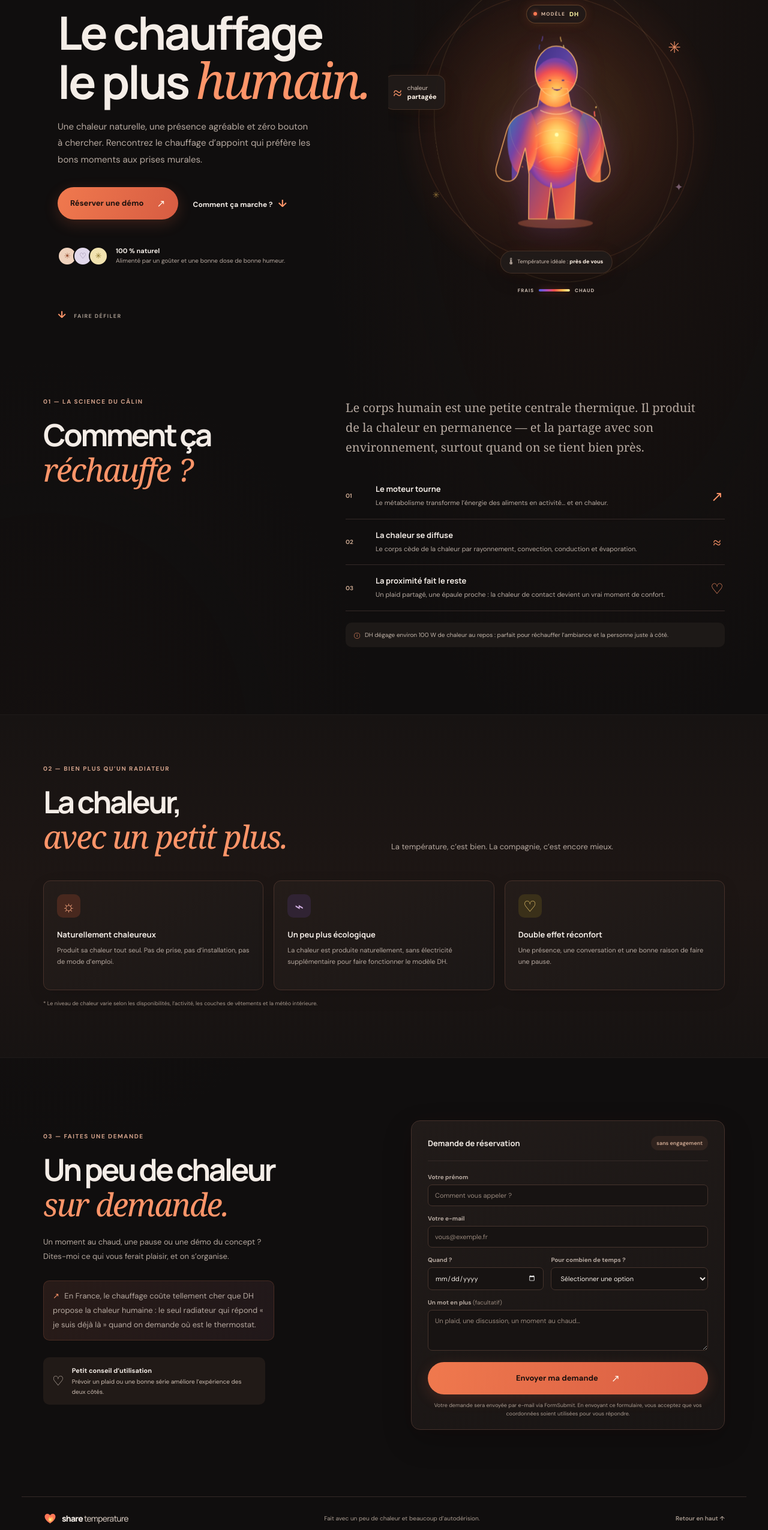
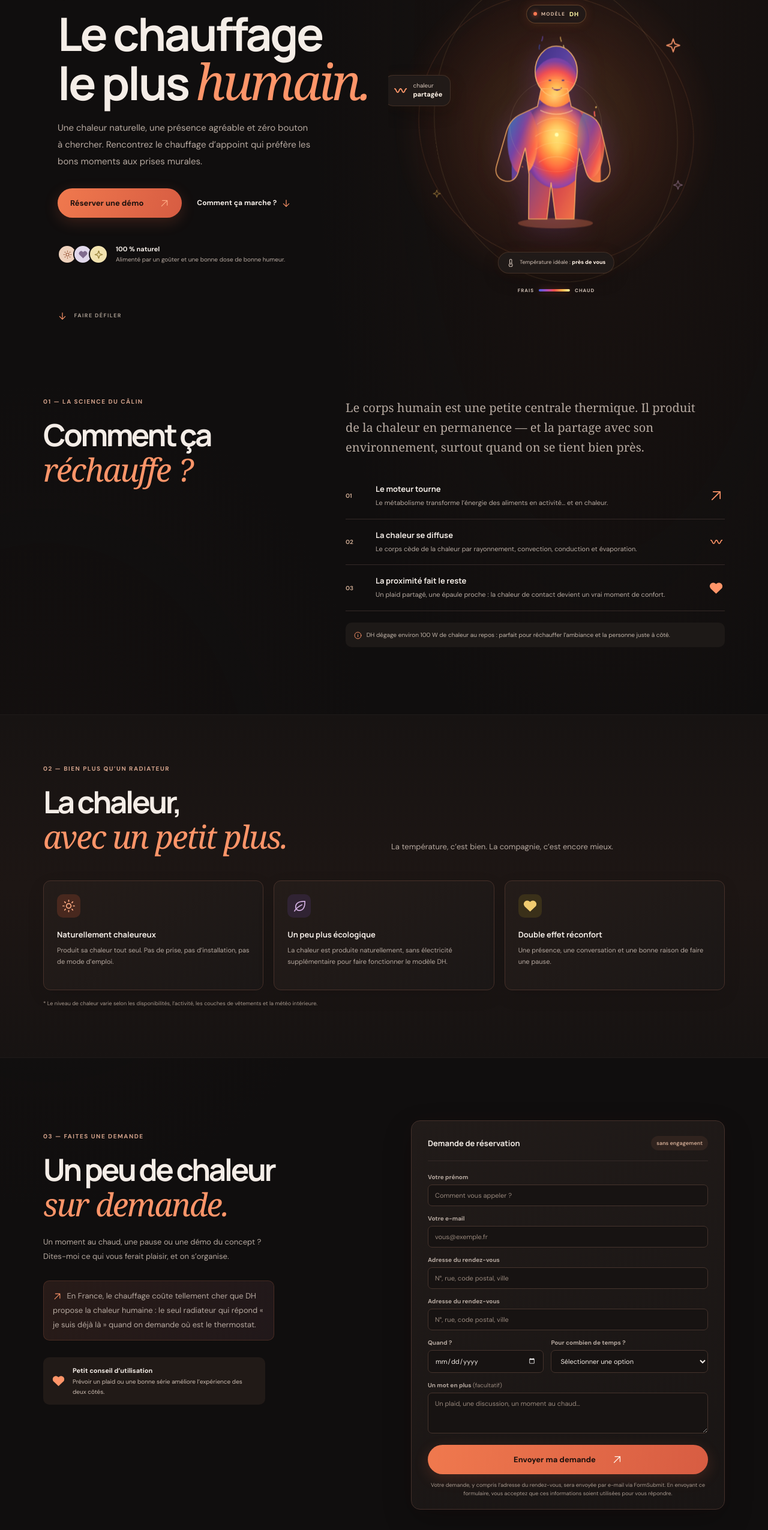
Before and after one commit to shindh7/human-heat, a plain HTML site: page index.html in a window 1280 px wide. Shown: the part 169-2720 px from the top of the page at 60% size. Drawn offline with Linux system fonts and the light colour scheme.

Commit message:
Use consistent icons and collect meeting address
Co-authored-by: Copilot <223556219+Copilot@users.noreply.github.com>

```diff
--- a/index.html
+++ b/index.html
@@ -19,6 +19,17 @@
     <script src="script.js" defer></script>
   </head>
   <body>
+    <svg class="icon-definitions" aria-hidden="true" focusable="false" xmlns="http://www.w3.org/2000/svg">
+      <symbol id="icon-arrow" viewBox="0 0 24 24"><path d="M5 19 19 5M7 5h12v12"/></symbol>
+      <symbol id="icon-down" viewBox="0 0 24 24"><path d="M12 4v16m-7-7 7 7 7-7"/></symbol>
+      <symbol id="icon-sun" viewBox="0 0 24 24"><circle cx="12" cy="12" r="4"/><path d="M12 2v2m0 16v2M4.93 4.93l1.42 1.42m11.3 11.3 1.42 1.42M2 12h2m16 0h2M4.93 19.07l1.42-1.42m11.3-11.3 1.42-1.42"/></symbol>
+      <symbol id="icon-heart" viewBox="0 0 24 24"><path d="M20.8 4.8a5.5 5.5 0 0 0-7.8 0L12 5.9l-1.1-1.1a5.5 5.5 0 0 0-7.8 7.8l1.1 1.1L12 21l7.8-7.3 1.1-1.1a5.5 5.5 0 0 0-.1-7.8Z"/></symbol>
+      <symbol id="icon-spark" viewBox="0 0 24 24"><path d="M12 2 14.5 9.5 22 12l-7.5 2.5L12 22l-2.5-7.5L2 12l7.5-2.5L12 2Z"/></symbol>
+      <symbol id="icon-thermometer" viewBox="0 0 24 24"><path d="M14 14.8V5a3 3 0 0 0-6 0v9.8a5 5 0 1 0 6 0Z"/><path d="M11 12v6"/></symbol>
+      <symbol id="icon-wave" viewBox="0 0 24 24"><path d="M3 9c2.4 0 2.4 6 4.8 6s2.4-6 4.8-6 2.4 6 4.8 6S19.8 9 22.2 9"/></symbol>
+      <symbol id="icon-info" viewBox="0 0 24 24"><circle cx="12" cy="12" r="10"/><path d="M12 11v5m0-8h.01"/></symbol>
+      <symbol id="icon-leaf" viewBox="0 0 24 24"><path d="M20 4c-8.5 0-14 3.5-14 10a6 6 0 0 0 6 6c6.5 0 10-5.5 10-14V4h-2Z"/><path d="M4 21c3-5 7-8 13-11"/></symbol>
+    </svg>
     <header class="site-header">
       <a class="wordmark" href="#accueil" aria-label="Share temperature, accueil">
         <span class="wordmark-icon" aria-hidden="true"><svg viewBox="0 0 32 32" focusable="false"><path class="logo-heart" d="M16 28S3.5 20.7 3.5 12.3C3.5 5.7 11.6 2.8 16 9.2c4.4-6.4 12.5-3.5 12.5 3.1C28.5 20.7 16 28 16 28Z"/><path class="logo-flame" d="M16 24.3c-4.1-2.2-5.3-5.2-3.5-8.1.8-1.3 2-2.2 2.1-4.6 2.1 1.5 2.6 3.1 2.2 4.6 1.7-1.1 2.6-2.5 2.5-4.1 3.9 3.9 3.8 7.6.7 10.5-.9.8-2.2 1.4-4 1.7Z"/><path class="logo-flame-core" d="M16.1 21.7c-1.7-1.1-2.2-2.5-1.4-3.8.4-.7 1-1.1 1.1-2.1 1.5 1.2 2.6 2.4 2.2 3.7-.2 1-1 1.7-1.9 2.2Z"/></svg></span>
@@ -27,7 +38,7 @@
       <nav class="main-nav" aria-label="Navigation principale">
         <a href="#concept">Le concept</a>
         <a href="#benefices">Les avantages</a>
-        <a class="nav-cta" href="#reserver">Demander un devis <span aria-hidden="true">↗</span></a>
+        <a class="nav-cta" href="#reserver">Demander un devis <svg class="icon icon-arrow" aria-hidden="true"><use href="#icon-arrow"/></svg></a>
       </nav>
     </header>
 
@@ -41,12 +52,12 @@
             Rencontrez le chauffage d’appoint qui préfère les bons moments aux prises murales.
           </p>
           <div class="hero-actions">
-            <a class="button button-primary" href="#reserver">Réserver une démo <span aria-hidden="true">↗</span></a>
-            <a class="text-link" href="#concept">Comment ça marche ? <span aria-hidden="true">↓</span></a>
+            <a class="button button-primary" href="#reserver">Réserver une démo <svg class="icon icon-arrow" aria-hidden="true"><use href="#icon-arrow"/></svg></a>
+            <a class="text-link" href="#concept">Comment ça marche ? <svg class="icon icon-down" aria-hidden="true"><use href="#icon-down"/></svg></a>
           </div>
           <div class="hero-proof">
             <div class="avatar-stack" aria-hidden="true">
-              <span>☀</span><span>♡</span><span>✳</span>
+              <span><svg class="icon" aria-hidden="true"><use href="#icon-sun"/></svg></span><span><svg class="icon icon-heart" aria-hidden="true"><use href="#icon-heart"/></svg></span><span><svg class="icon" aria-hidden="true"><use href="#icon-spark"/></svg></span>
             </div>
             <p><strong>100 % naturel</strong><br><span>Alimenté par un goûter et une bonne dose de bonne humeur.</span></p>
           </div>
@@ -56,7 +67,7 @@
           <div class="art-orbit orbit-one"></div>
           <div class="art-orbit orbit-two"></div>
           <div class="art-sun" aria-hidden="true"></div>
-          <div class="heat-label"><span class="heat-label-icon">≈</span><span>chaleur<br><strong>partagée</strong></span></div>
+          <div class="heat-label"><svg class="icon icon-wave heat-label-icon" aria-hidden="true"><use href="#icon-wave"/></svg><span>chaleur<br><strong>partagée</strong></span></div>
           <div class="avatar-caption" aria-hidden="true"><span class="avatar-caption-dot"></span> MODÈLE <strong>DH</strong></div>
           <svg class="person-model thermal-avatar" viewBox="0 0 320 410" aria-hidden="true">
             <defs>
@@ -129,13 +140,13 @@
             <circle class="thermal-scan" cx="159" cy="185" r="95" fill="none" stroke="#fff1ab" stroke-opacity=".28" stroke-width="1"/>
             <circle cx="161" cy="204" r="4" fill="#fff5a8"/>
           </svg>
-          <div class="temperature-pill"><span aria-hidden="true">🌡</span> Température idéale : <strong>près de vous</strong></div>
-          <span class="sparkle sparkle-one" aria-hidden="true">✳</span>
-          <span class="sparkle sparkle-two" aria-hidden="true">✦</span>
-          <span class="sparkle sparkle-three" aria-hidden="true">✳</span>
+          <div class="temperature-pill"><svg class="icon" aria-hidden="true"><use href="#icon-thermometer"/></svg> Température idéale : <strong>près de vous</strong></div>
+          <svg class="icon sparkle sparkle-one" aria-hidden="true"><use href="#icon-spark"/></svg>
+          <svg class="icon sparkle sparkle-two" aria-hidden="true"><use href="#icon-spark"/></svg>
+          <svg class="icon sparkle sparkle-three" aria-hidden="true"><use href="#icon-spark"/></svg>
           <div class="thermal-legend" aria-hidden="true"><span>FRAIS</span><span class="thermal-legend-bar"></span><span>CHAUD</span></div>
         </div>
-        <a class="scroll-cue" href="#concept"><span aria-hidden="true">↓</span> FAIRE DÉFILER</a>
+        <a class="scroll-cue" href="#concept"><svg class="icon icon-down" aria-hidden="true"><use href="#icon-down"/></svg> FAIRE DÉFILER</a>
       </section>
 
       <section class="concept section-shell" id="concept">
@@ -153,20 +164,20 @@
             <article class="process-step">
               <span class="step-number">01</span>
               <div><h3>Le moteur tourne</h3><p>Le métabolisme transforme l’énergie des aliments en activité… et en chaleur.</p></div>
-              <span class="step-illustration" aria-hidden="true">↗</span>
+              <svg class="icon step-illustration" aria-hidden="true"><use href="#icon-arrow"/></svg>
             </article>
             <article class="process-step">
               <span class="step-number">02</span>
               <div><h3>La chaleur se diffuse</h3><p>Le corps cède de la chaleur par rayonnement, convection, conduction et évaporation.</p></div>
-              <span class="step-illustration" aria-hidden="true">≈</span>
+              <svg class="icon step-illustration icon-wave" aria-hidden="true"><use href="#icon-wave"/></svg>
             </article>
             <article class="process-step">
               <span class="step-number">03</span>
               <div><h3>La proximité fait le reste</h3><p>Un plaid partagé, une épaule proche : la chaleur de contact devient un vrai moment de confort.</p></div>
-              <span class="step-illustration" aria-hidden="true">♡</span>
+              <svg class="icon step-illustration icon-heart" aria-hidden="true"><use href="#icon-heart"/></svg>
             </article>
           </div>
-          <p class="science-note"><span aria-hidden="true">ⓘ</span> DH dégage environ 100 W de chaleur au repos : parfait pour réchauffer l’ambiance et la personne juste à côté.</p>
+          <p class="science-note"><svg class="icon icon-info" aria-hidden="true"><use href="#icon-info"/></svg> DH dégage environ 100 W de chaleur au repos : parfait pour réchauffer l’ambiance et la personne juste à côté.</p>
         </div>
       </section>
 
@@ -179,17 +190,17 @@
           </div>
           <div class="benefit-grid">
             <article class="benefit-card">
-              <span class="benefit-icon icon-peach" aria-hidden="true">☼</span>
+              <span class="benefit-icon icon-peach" aria-hidden="true"><svg class="icon" aria-hidden="true"><use href="#icon-sun"/></svg></span>
               <h3>Naturellement chaleureux</h3>
               <p>Produit sa chaleur tout seul. Pas de prise, pas d’installation, pas de mode d’emploi.</p>
             </article>
             <article class="benefit-card">
-              <span class="benefit-icon icon-lilac" aria-hidden="true">⌁</span>
+              <span class="benefit-icon icon-lilac" aria-hidden="true"><svg class="icon" aria-hidden="true"><use href="#icon-leaf"/></svg></span>
               <h3>Un peu plus écologique</h3>
               <p>La chaleur est produite naturellement, sans électricité supplémentaire pour faire fonctionner le modèle DH.</p>
             </article>
             <article class="benefit-card">
-              <span class="benefit-icon icon-yellow" aria-hidden="true">♡</span>
+              <span class="benefit-icon icon-yellow" aria-hidden="true"><svg class="icon icon-heart" aria-hidden="true"><use href="#icon-heart"/></svg></span>
               <h3>Double effet réconfort</h3>
               <p>Une présence, une conversation et une bonne raison de faire une pause.</p>
             </article>
@@ -203,8 +214,8 @@
           <p class="eyebrow">03 — Faites une demande</p>
           <h2>Un peu de chaleur<br><span class="serif-accent">sur demande.</span></h2>
           <p>Un moment au chaud, une pause ou une démo du concept ? Dites-moi ce qui vous ferait plaisir, et on s’organise.</p>
-          <p class="energy-joke"><span aria-hidden="true">↗</span> En France, le chauffage coûte tellement cher que DH propose la chaleur humaine : le seul radiateur qui répond « je suis déjà là » quand on demande où est le thermostat.</p>
-          <div class="booking-note"><span aria-hidden="true">♡</span><span><strong>Petit conseil d’utilisation</strong><br>Prévoir un plaid ou une bonne série améliore l’expérience des deux côtés.</span></div>
+          <p class="energy-joke"><svg class="icon icon-arrow" aria-hidden="true"><use href="#icon-arrow"/></svg> En France, le chauffage coûte tellement cher que DH propose la chaleur humaine : le seul radiateur qui répond « je suis déjà là » quand on demande où est le thermostat.</p>
+          <div class="booking-note"><svg class="icon icon-heart" aria-hidden="true"><use href="#icon-heart"/></svg><span><strong>Petit conseil d’utilisation</strong><br>Prévoir un plaid ou une bonne série améliore l’expérience des deux côtés.</span></div>
         </div>
         <div class="form-card">
           <div class="form-card-heading"><span>Demande de réservation</span><span class="form-tag">sans engagement</span></div>
@@ -219,6 +230,14 @@
             <div class="form-row">
               <label for="email">Votre e-mail</label>
               <input id="email" name="email" type="email" autocomplete="email" placeholder="vous@exemple.fr" required>
+            </div>
+            <div class="form-row">
+              <label for="address">Adresse du rendez-vous</label>
+              <input id="address" name="address" autocomplete="street-address" placeholder="N°, rue, code postal, ville" required>
+            </div>
+            <div class="form-row">
+              <label for="address">Adresse du rendez-vous</label>
+              <input id="address" name="address" autocomplete="street-address" placeholder="N°, rue, code postal, ville" required>
             </div>
             <div class="form-row form-row-split">
               <div>
@@ -241,8 +260,8 @@
               <label for="message">Un mot en plus <span>(facultatif)</span></label>
               <textarea id="message" name="message" rows="3" placeholder="Un plaid, une discussion, un moment au chaud…"></textarea>
             </div>
-            <button class="button button-primary form-submit" type="submit">Envoyer ma demande <span aria-hidden="true">↗</span></button>
-            <p class="form-disclaimer">Votre demande sera envoyée par e-mail via FormSubmit. En envoyant ce formulaire, vous acceptez que vos coordonnées soient utilisées pour vous répondre.</p>
+            <button class="button button-primary form-submit" type="submit">Envoyer ma demande <svg class="icon icon-arrow" aria-hidden="true"><use href="#icon-arrow"/></svg></button>
+            <p class="form-disclaimer">Votre demande, y compris l’adresse du rendez-vous, sera envoyée par e-mail via FormSubmit. En envoyant ce formulaire, vous acceptez que ces informations soient utilisées pour vous répondre.</p>
             <p class="form-feedback" id="form-feedback" role="status" aria-live="polite"></p>
           </form>
         </div>
@@ -252,7 +271,7 @@
     <footer class="site-footer">
       <a class="wordmark" href="#accueil" aria-label="Share temperature, accueil"><span class="wordmark-icon" aria-hidden="true"><svg viewBox="0 0 32 32" focusable="false"><path class="logo-heart" d="M16 28S3.5 20.7 3.5 12.3C3.5 5.7 11.6 2.8 16 9.2c4.4-6.4 12.5-3.5 12.5 3.1C28.5 20.7 16 28 16 28Z"/><path class="logo-flame" d="M16 24.3c-4.1-2.2-5.3-5.2-3.5-8.1.8-1.3 2-2.2 2.1-4.6 2.1 1.5 2.6 3.1 2.2 4.6 1.7-1.1 2.6-2.5 2.5-4.1 3.9 3.9 3.8 7.6.7 10.5-.9.8-2.2 1.4-4 1.7Z"/><path class="logo-flame-core" d="M16.1 21.7c-1.7-1.1-2.2-2.5-1.4-3.8.4-.7 1-1.1 1.1-2.1 1.5 1.2 2.6 2.4 2.2 3.7-.2 1-1 1.7-1.9 2.2Z"/></svg></span><span>share <span class="wordmark-light">temperature</span></span></a>
       <p>Fait avec un peu de chaleur et beaucoup d’autodérision.</p>
-      <a href="#accueil" class="back-to-top">Retour en haut ↑</a>
+      <a href="#accueil" class="back-to-top">Retour en haut <svg class="icon icon-up" aria-hidden="true"><use href="#icon-down"/></svg></a>
     </footer>
   </body>
 </html>
--- a/style.css
+++ b/style.css
@@ -510,3 +510,28 @@ body {
   .avatar-caption { top: 10%; }
   .energy-joke { font-size: 12px; }
 }
+
+.icon-definitions { height: 0; overflow: hidden; position: absolute; width: 0; }
+.icon { fill: none; flex: 0 0 auto; height: 1em; stroke: currentColor; stroke-linecap: round; stroke-linejoin: round; stroke-width: 1.8; width: 1em; }
+.icon-heart { fill: currentColor; stroke-width: 1.2; }
+.icon-arrow, .icon-down, .icon-up { height: 16px; width: 16px; }
+.icon-up { transform: rotate(180deg); }
+.nav-cta .icon-arrow, .button-primary .icon-arrow { color: #ffad86; margin-left: 5px; }
+.text-link .icon-down { color: var(--orange); margin-left: 5px; vertical-align: middle; }
+.avatar-stack .icon { height: 15px; width: 15px; }
+.avatar-stack span:first-child { color: #9c573a; }
+.avatar-stack span:nth-child(2) { color: #806b8e; }
+.avatar-stack span:nth-child(3) { color: #8f792f; }
+.heat-label-icon { color: var(--orange); height: 24px; width: 24px; }
+.temperature-pill .icon { height: 14px; margin-right: 5px; vertical-align: middle; width: 14px; }
+.sparkle-one { height: 24px; width: 24px; }
+.sparkle-two { height: 20px; width: 20px; }
+.sparkle-three { height: 16px; width: 16px; }
+.scroll-cue .icon-down { color: var(--orange); height: 16px; margin-right: 8px; vertical-align: middle; width: 16px; }
+.step-illustration { height: 23px; width: 23px; }
+.science-note .icon-info { color: var(--orange); height: 13px; margin-right: 5px; vertical-align: middle; width: 13px; }
+.benefit-icon .icon { height: 23px; width: 23px; }
+.booking-note > .icon-heart { color: var(--orange); height: 21px; width: 21px; }
+.energy-joke > .icon-arrow { color: var(--orange); height: 15px; margin-right: 5px; vertical-align: middle; width: 15px; }
+.back-to-top .icon-up { height: 13px; margin-left: 3px; vertical-align: middle; width: 13px; }
+.form-submit .icon-arrow { color: #fff4e9; height: 17px; width: 17px; }
```
